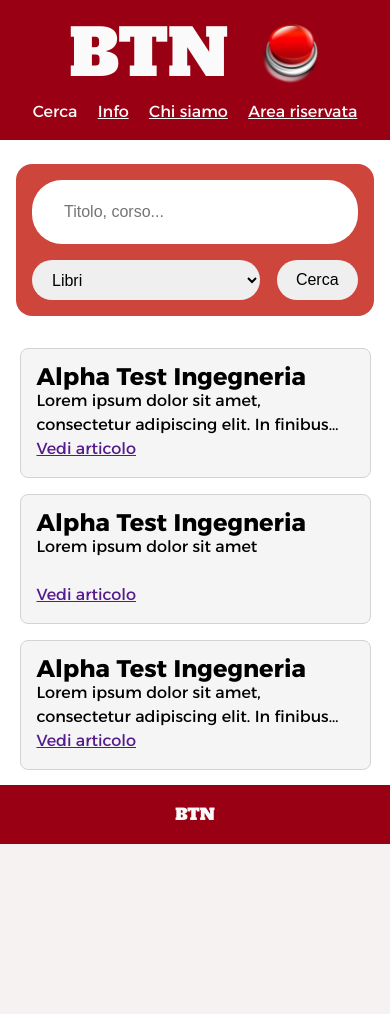
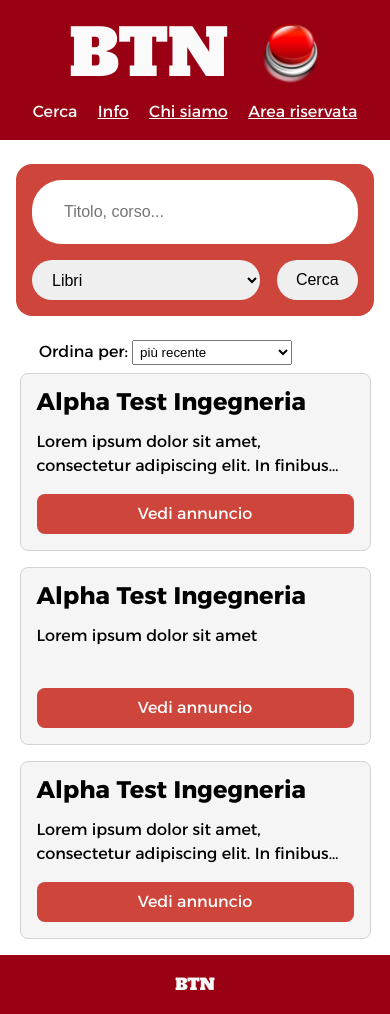
Before and after one commit to andreibobirica/BTN-books-tutoring-notes, a PHP site: page /risultati.html in a window 390 px wide. Before the commit the page ends 844 px from the top, so only its background shows below. Run offline with PHP 8.4, Linux system fonts and the light colour scheme.

Commit message:
aggiunta la form per ordinamento dei risultati, aggiunta keyword e description, reso responsive

```diff
--- a/risultati.html
+++ b/risultati.html
@@ -4,7 +4,8 @@
     <meta charset="UTF-8">
     <meta http-equiv="X-UA-Compatible" content="IE=edge">
     <meta name="viewport" content="width=device-width, initial-scale=1.0">
-    <!-- aggiungere tutte le keyword e la description del sito-->
+    <meta name="description" content="Questa pagina è dedicata alla ricerca di libri, appunti e ripetizioni in ambito universitario. E' possibile selezionarli singolarmente per controllarne i dettagli">
+    <meta name="keywords" content="libri, appunti, ripetizioni, università, didattica, bacheca, annunci">
     <link rel="stylesheet" href="style.css">
     <title>BTN - Libri, appunti, ripetizioni</title>
 </head>
@@ -40,25 +41,34 @@
             </div>
         </section>
 
+        <!-- vedere se tenerlo -->
+        <form id="orderForm">
+            <label for="cars">Ordina per: </label>
+            <select name="filtro_ordinamento" id="scelteOrdinamento">
+                <option >più recente</option>
+                <option >più vecchio</option>
+                <option >ordine alfabetico (A-Z)</option>
+                <option >ordine alfabetico (Z-A)</option>
+            </select>
+        </form>
 
         <ul id="productsList">
             <li class="product">
-
                     <h2>Alpha Test Ingegneria</h2>
-                    <span class="briefDescription">Lorem ipsum dolor sit amet, consectetur adipiscing elit. In finibus quis nibh ut commodo. Duis pretium sapien a blandit varius. Phasellus posuere mollis ultrices. Sed nec turpis augue. Donec id velit tristique, pulvinar augue ut, tincidunt lectus. Proin aliquet gravida ex in condimentum. Morbi vestibulum accumsan metus, id ultricies leo posuere eu. Nulla eu dictum neque. Pellentesque habitant morbi tristique senectus et netus et malesuada fames ac turpis egestas. Aliquam molestie elit leo, pharetra dictum tellus dapibus sed. Nullam lorem augue, ultrices a maximus accumsan, convallis et lorem. Vestibulum velit lectus, mattis at ultrices vel, hendrerit vitae augue. Pellentesque ex nulla, mollis quis risus vitae, scelerisque dictum quam.</span>
-                    <a href ="">Vedi articolo</a>
+                    <p class="briefDescription">Lorem ipsum dolor sit amet, consectetur adipiscing elit. In finibus quis nibh ut commodo. Duis pretium sapien a blandit varius. Phasellus posuere mollis ultrices. Sed nec turpis augue. Donec id velit tristique, pulvinar augue ut, tincidunt lectus. Proin aliquet gravida ex in condimentum. Morbi vestibulum accumsan metus, id ultricies leo posuere eu. Nulla eu dictum neque. Pellentesque habitant morbi tristique senectus et netus et malesuada fames ac turpis egestas. Aliquam molestie elit leo, pharetra dictum tellus dapibus sed. Nullam lorem augue, ultrices a maximus accumsan, convallis et lorem. Vestibulum velit lectus, mattis at ultrices vel, hendrerit vitae augue. Pellentesque ex nulla, mollis quis risus vitae, scelerisque dictum quam.</p>
+                    <a href ="da-definire1">Vedi annuncio</a>
             </li>
 
             <li class="product">
                 <h2>Alpha Test Ingegneria</h2>
-                <span class="briefDescription">Lorem ipsum dolor sit amet</span>
-                <a href ="">Vedi articolo</a>
+                <p class="briefDescription">Lorem ipsum dolor sit amet</p>
+                <a href ="da-definire2">Vedi annuncio</a>
             </li>
 
             <li class="product">
                 <h2>Alpha Test Ingegneria</h2>
-                <span class="briefDescription">Lorem ipsum dolor sit amet, consectetur adipiscing elit. In finibus quis nibh ut commodo. Duis pretium sapien a blandit varius.</span>
-                <a href ="">Vedi articolo</a>
+                <p class="briefDescription">Lorem ipsum dolor sit amet, consectetur adipiscing elit. In finibus quis nibh ut commodo. Duis pretium sapien a blandit varius.</p>
+                <a href ="da-definire3">Vedi annuncio</a>
             </li>
 
         </ul>
--- a/style.css
+++ b/style.css
@@ -15,6 +15,7 @@
     --accent-red: rgb(153, 0, 20);
     --accent-red-2: rgb(205, 69, 59);
     --accent-red-3: rgb(255, 118, 102);
+    --active-visited-link:rgb(252, 181, 15);
     --fg: rgb(20, 20, 20);
 }
 
@@ -212,20 +213,14 @@ footer p {
     background-color:#f5f5f5;
     border: 1px solid #d3d3d3;
     border-radius:0.5em;
+    list-style-type: none;
     width:90%;
-    display:flex;
-    flex-direction: column;
     padding:1em;
-    margin:0.5em;
+    margin:0.5em 0.5em 0.5em 0.5em;
 }
 
-.product img{
-    max-width:150px;
-    max-height:150px;
-    width: auto;
-    height: auto;
-    margin-right:1em;
-    display:flex;
+.product h2{
+    margin-bottom:0.5em;
 }
 
 #productsList{
@@ -233,6 +228,7 @@ footer p {
     display:flex;
     align-items:center;
     flex-direction:column;
+    margin-bottom:0.5em;
 }
 
 #sceltaCategoria li{
@@ -281,6 +277,32 @@ footer p {
     max-width:100%;
     max-height: 100%;
 }
+#orderForm{
+    margin-left:10%;
+}
+
+.product a {
+    padding:0.5em;
+    color:white;
+    text-decoration:none;
+    background-color:var(--accent-red-2);
+    border-radius:0.5em;
+    text-align:center;
+    display:block;
+}
+
+#scelteOrdinamento{
+    padding:0.2em;
+
+}
+
+.product a:active {
+    background-color:var(--active-visited-link);
+}
+
+.product a:visited {
+    background-color:var(--active-visited-link);
+}
 
 @media only screen and (min-width: 600px) {
     .product{
@@ -302,4 +324,22 @@ footer p {
     .product a:hover{
         text-decoration:none;
     }
+
+    .product a {
+        color:var(--accent-red);
+        text-decoration:underline;
+        background-color:initial;
+        border-radius:0em;
+        text-align:initial;
+        display:inline;
+    }
+
+    .product a:active {
+        background-color:initial;
+        color:var(--active-visited-link);
+    }
+    .product a:visited {
+        background-color:initial;
+        color:var(--active-visited-link);
+    }
 }
```
